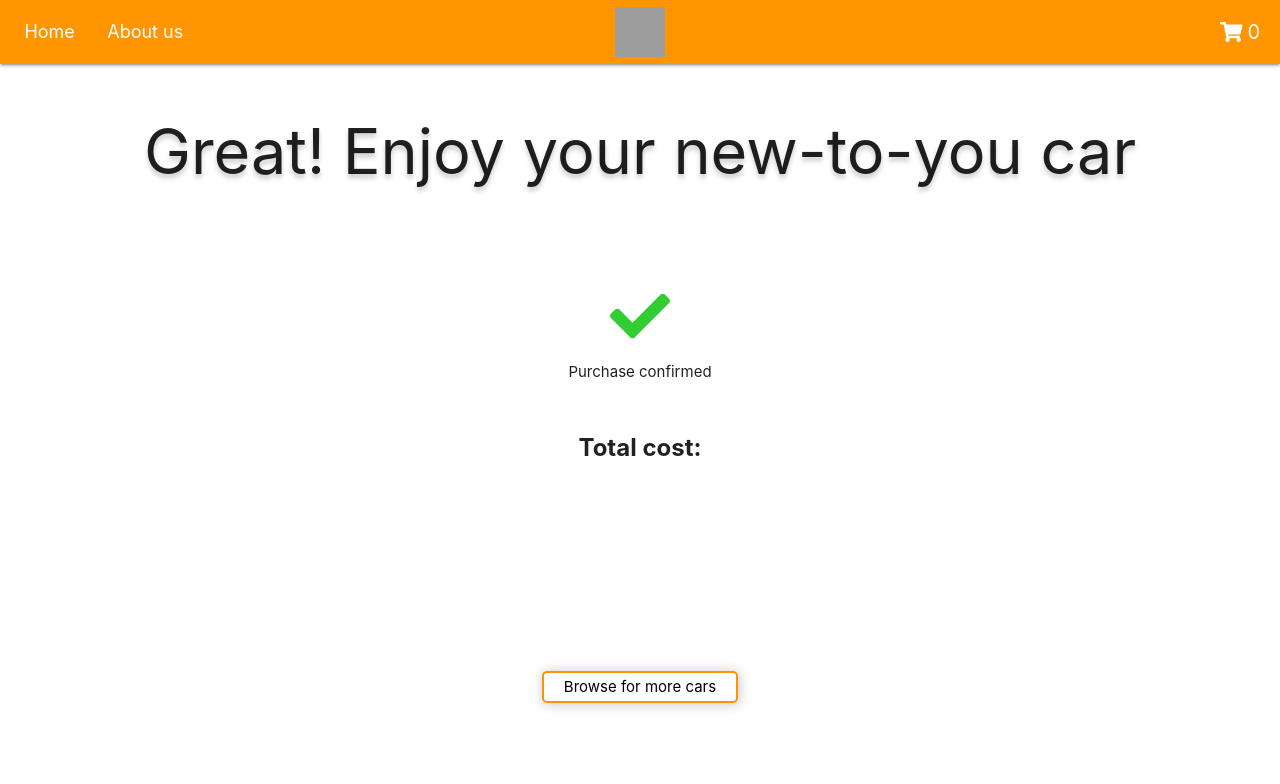
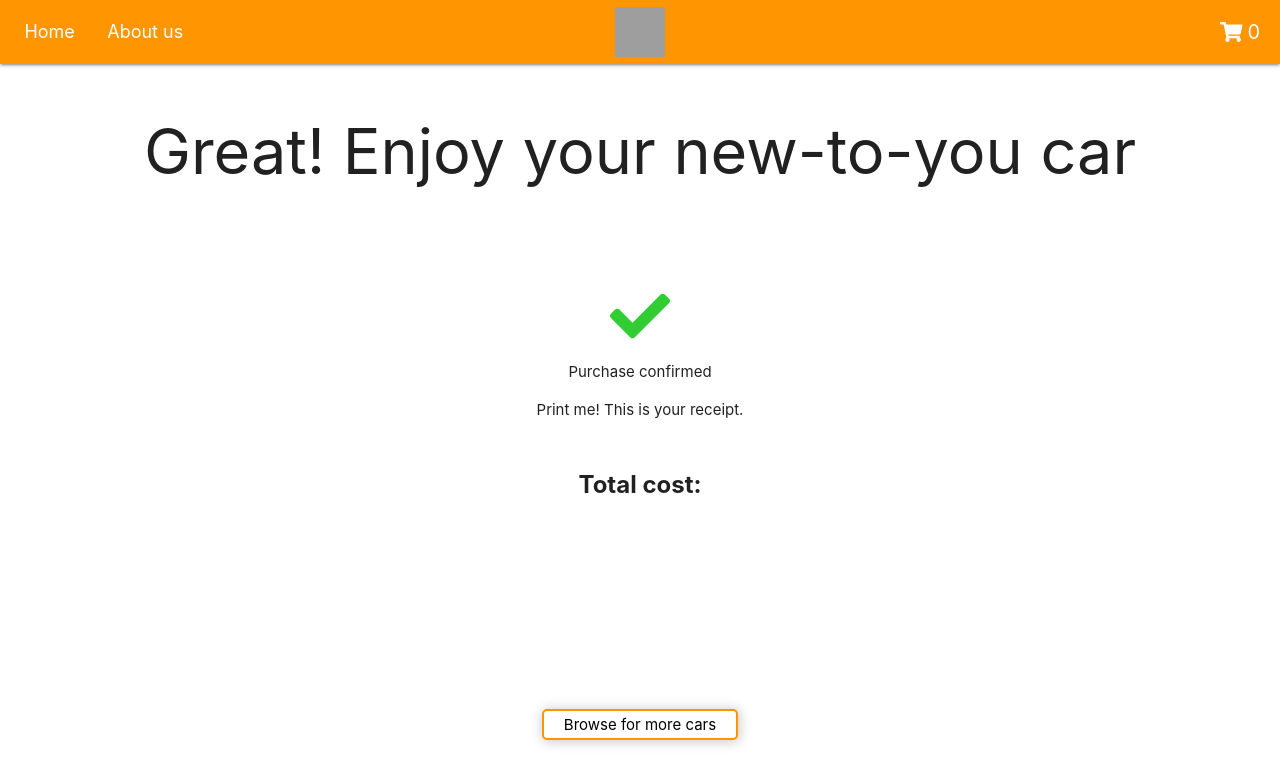
Before and after one commit to palmdaldaniel/ecommerce-cars-team-orchid, a React (Create React App) app: page /confirmed in a window 1280 px wide. Shown: the top 784 px of the page. Built offline with nearby package versions, Linux system fonts and the light colour scheme; grey boxes are pictures that could not be loaded.

Commit message:
Added print me!-text and removed text shadow from title

```diff
--- a/src/pages/ConfirmationPage.js
+++ b/src/pages/ConfirmationPage.js
@@ -29,7 +29,7 @@ const ConfirmationPage = () => {
 
       <FontAwesomeIcon icon={faCheck} className={styles.icon} />
       <p>Purchase confirmed</p>
-
+      <p>Print me! This is your receipt.</p>
       <div className={styles.showTotalContainer}>
         <h2 className={styles.totalcost}>Total cost:</h2>
         <p className={styles.showcost}>{formattedTotalValue}</p>
--- a/src/pages/css/Confirmed.module.css
+++ b/src/pages/css/Confirmed.module.css
@@ -1,6 +1,5 @@
 .title {
   padding: 5rem;
-  text-shadow: 0px 4px 5px #ccc;
 }
 
 .icon {
```
